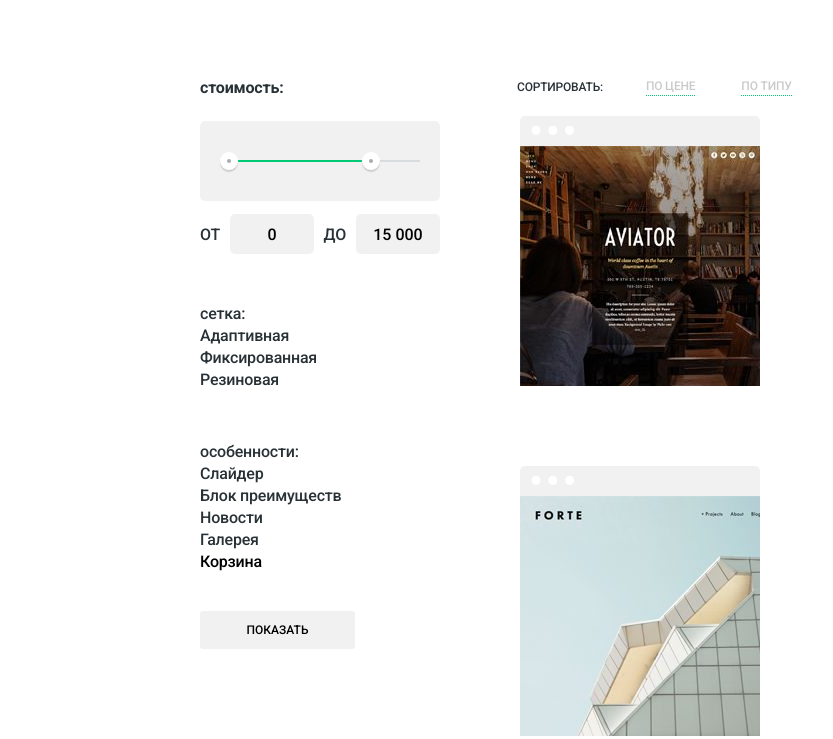
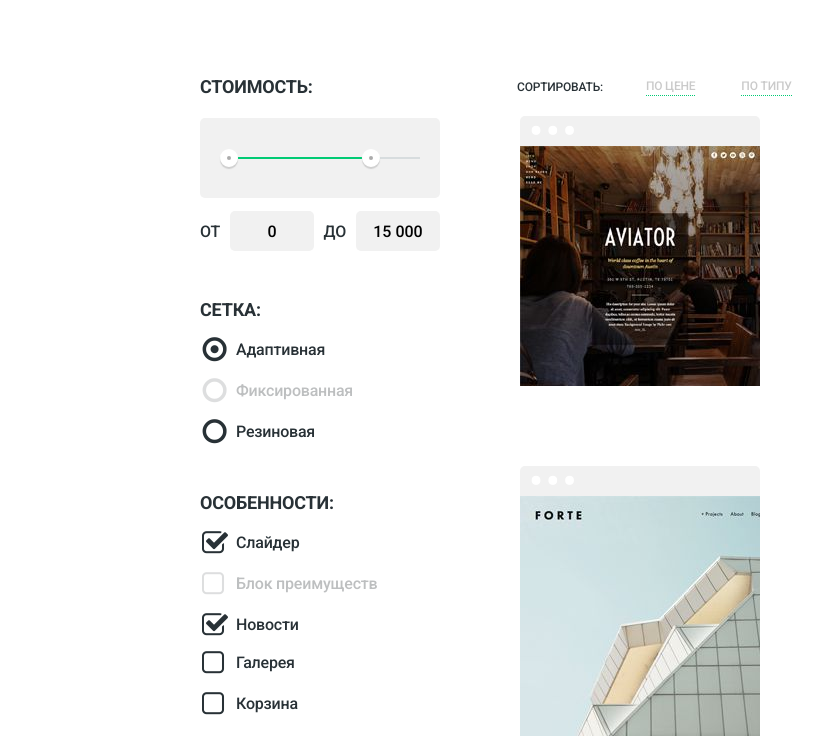
Before and after one commit to AndrewChanse/MyNerds, a plain HTML site: page catalog.html in a window 1280 px wide. Shown: the part 330-1069 px from the top of the page, 0-833 px from the left. Drawn offline with Linux system fonts and the light colour scheme.

Commit message:
Add files via upload

```diff
--- a/catalog.html
+++ b/catalog.html
@@ -33,7 +33,7 @@
 			<aside class="options">
 				<form action="#" method="post">
 					<div class="price-diap">
-						<b class="form-title">стоимость:</b>
+						<h3 class="form-title">стоимость:</h3>
 						<div class="price-scale-block">
 								<div class="full-scale">
 									<span class="scale-range"></span>
@@ -45,49 +45,42 @@
 						</div>
 					</div>
 					<fieldset class="checkers radio">
-						<legend class="form-title">сетка:</legend>
-						<label>
-							<input type="radio" name="layout" value="adaptive">
-							<span class="icon-circle"></span>
-						Адаптивная</label>
-
-						<label>
-							<input type="radio" name="layout" value="fixed">
-							<span class="icon-circle"></span>
-						Фиксированная</label>
-
-						<label>
+						<h3 class="form-title">сетка:</h3>
+						<label class="checkers-label">
+							<input type="radio" name="layout" value="adaptive" checked>
+							<span class="icon-circle"></span>Адаптивная
+						</label>
+						<label class="checkers-label disabled">
+							<input type="radio" name="layout" value="fixed" disabled>
+							<span class="icon-circle"></span>Фиксированная
+						</label>
+						<label class="checkers-label">
 							<input type="radio" name="layout" value="rubber">
-							<span class="icon-circle"></span>
-						Резиновая</label>
+							<span class="icon-circle"></span>Резиновая
+						</label>
 					</fieldset>
 
 					<fieldset class="checkers checkbox">
-						<legend class="form-title">особенности:</legend>
-						<label>
+						<h3 class="form-title">особенности:</h3>
+						<label class="checkers-label">
 							<input type="checkbox" name="slider" checked>
-							<span class="icon-check-off"></span>
-									Слайдер
+							<span class="icon-check-off"></span>Слайдер
 						</label>
-						<label>
-							<input type="checkbox" name="advantages">
-							<span class="icon-check-off"></span>
-									Блок преимуществ
+						<label class="checkers-label disabled">
+							<input type="checkbox" name="advantages" disabled>
+							<span class="icon-check-off"></span>Блок преимуществ
 						</label>
-						<label>
+						<label class="checkers-label">
 							<input type="checkbox" name="news" checked>
-							<span class="icon-check-off"></span>
-									Новости
+							<span class="icon-check-off"></span>Новости
 						</label>
-						<label>
+						<label class="checkers-label">
 							<input type="checkbox" name="gallery">
-							<span class="icon-check-off"></span>
-									Галерея
+							<span class="icon-check-off"></span>Галерея
 						</label>
-						<label>
+						<label class="checkers-label">
 							<input type="checkbox" name="recycler">
-							<span class="icon-check-off"></span>
-									Корзина
+							<span class="icon-check-off"></span>Корзина
 						</label>
 					</fieldset>
 					<button type="submit" class="btn-show">ПОКАЗАТЬ</button>
```
